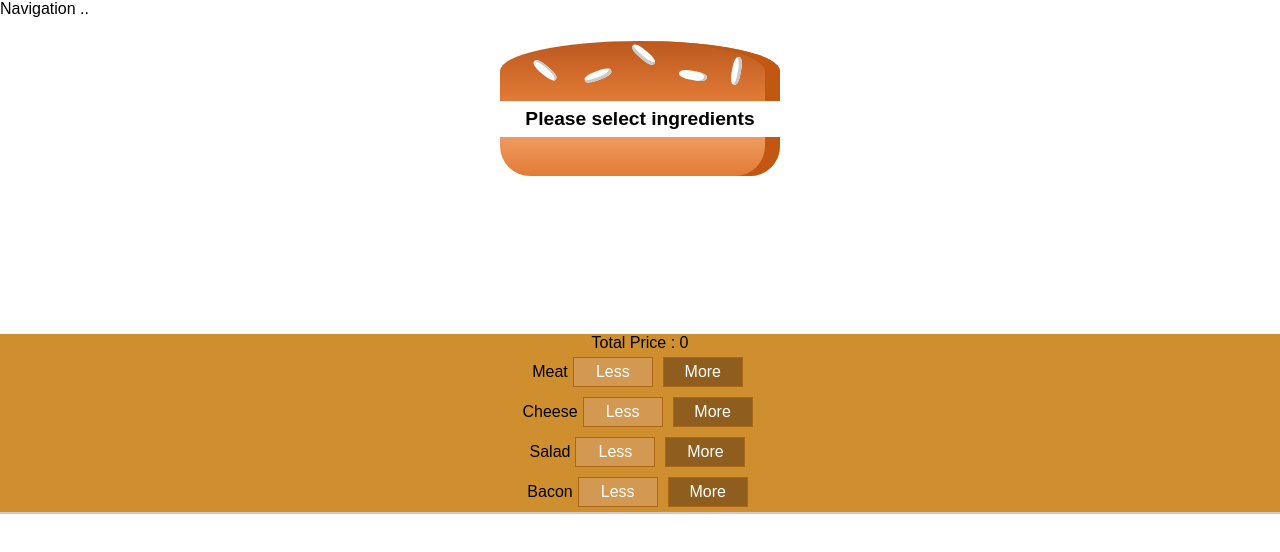
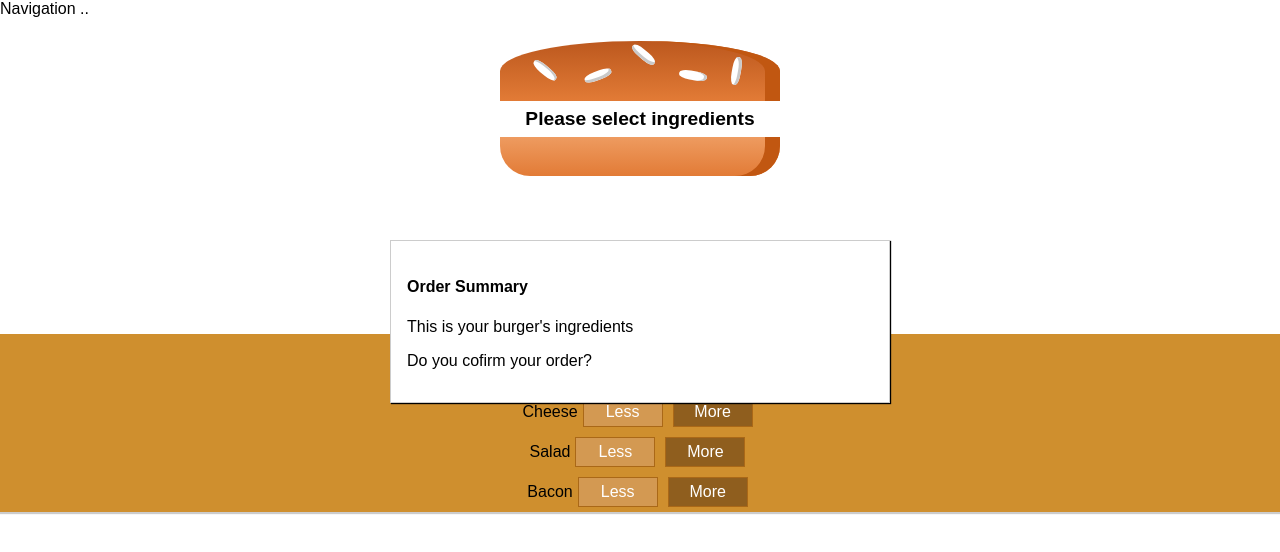
Before and after one commit to nibiru2O12/burger-builder, a React app: page / in a window 1280 px wide. Shown: the top 552 px of the page. Built offline with nearby package versions, Linux system fonts and the light colour scheme.

Commit message:
created UI/Modal components. Added new component OrderSummary that list all ingredients of the burger.

```diff
--- /dev/null
+++ b/src/UI/Modal/Modal.css
@@ -0,0 +1,20 @@
+.Modal {
+    position: fixed;
+    z-index: 500;
+    background-color: white;
+    width: 70%;
+    border: 1px solid #ccc;
+    box-shadow: 1px 1px 1px black;
+    padding: 16px;
+    left: 15%;
+    top: 30%;
+    box-sizing: border-box;
+    transition: all 0.3s ease-out;
+}
+
+@media (min-width: 600px) {
+    .Modal {
+        width: 500px;
+        left: calc(50% - 250px);
+    }
+}
--- /dev/null
+++ b/src/UI/Modal/Modal.js
@@ -0,0 +1,12 @@
+import React from 'react';
+import classes from './Modal.css';
+
+const Modal = (props) => {
+
+    return (
+        <div className={classes.Modal}>
+            {props.children}
+        </div>
+    );
+}
+export default Modal;
--- /dev/null
+++ b/src/components/Burger/OrderSummary/OrderSummary.js
@@ -0,0 +1,29 @@
+import React from 'react';
+import Aux from '../../../hoc/Aux';
+
+const OrderSummary = (props) => {
+
+    const ingredients = Object.keys(props.ingredients)
+                        .map(key=>{
+                            let orderCount = props.ingredients[key]
+                            let ing = (
+                                orderCount === 0 ? null
+                                : (<li key={key}>
+                                        {key} {`(${orderCount}x)`}
+                                    </li>)
+                            );
+                            return ing;
+                        });
+
+    return (
+        <Aux>
+            <h4>Order Summary</h4>
+            <p>This is your burger's ingredients</p>
+            <ul>
+                {ingredients}
+            </ul>
+            <p>Do you cofirm your order?</p>
+        </Aux>
+    );
+}
+export default OrderSummary;
--- a/src/containers/BurgerBuilder/BurgerBuilder.js
+++ b/src/containers/BurgerBuilder/BurgerBuilder.js
@@ -3,6 +3,8 @@ import React, { Component } from 'react';
 import Aux from '../../hoc/Aux';
 import Burger from '../../components/Burger/Burger'
 import BuildControls from '../../components/Burger/BuildControls//BuildControls';
+import OrderSummary from '../../components/Burger/OrderSummary/OrderSummary';
+import Modal from '../../UI/Modal/Modal'
 
 const INGREDIENTS_PRICE={
     Meat:2,Cheese:2,Salad:3,Bacon:5
@@ -53,6 +55,9 @@ class BurgerBuilder extends Component {
         return (
 
             <Aux>
+                <Modal>
+                    <OrderSummary ingredients={this.state.ingredients}/>
+                </Modal>
                 <Burger ingredients={this.state.ingredients} />
                 <BuildControls
                     price={this.state.totalPrice}
```
